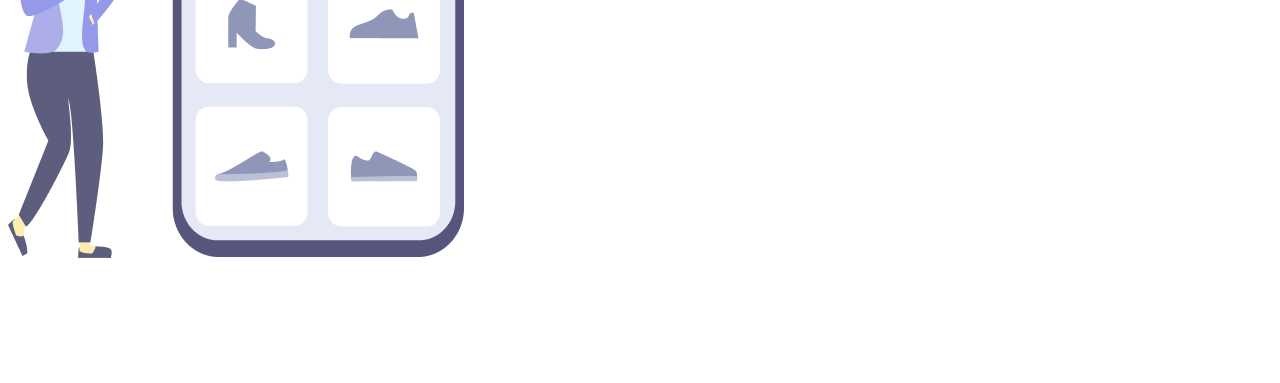
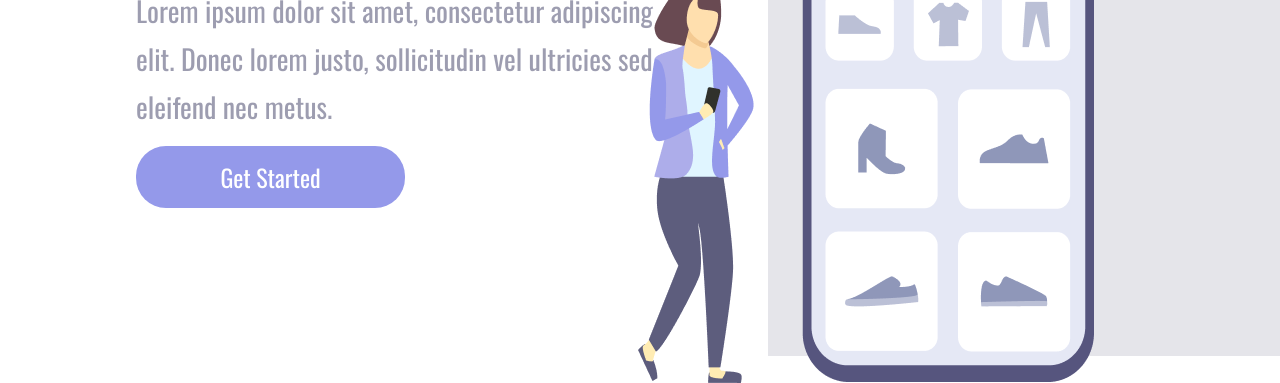
Before and after one commit to SaymonC/Primeiro-Projeto-Responsivo, a plain HTML site: page index.html in a window 1280 px wide. Shown: the part 444-827 px from the top of the page. Before the commit the page ends 800 px from the top, so only its background shows below. Drawn offline with nearby package versions, Linux system fonts and the light colour scheme.

Commit message:
Alteracao link css

```diff
--- a/index.html
+++ b/index.html
@@ -4,7 +4,7 @@
 <head>
     <meta charset="UTF-8">
     <meta name="viewport" content="width=device-width, initial-scale=1.0">
-    <link rel="stylesheet" href="./Projeto2.css">
+    <link rel="stylesheet" href="./styles.css">
     <link rel="preconnect" href="https://fonts.googleapis.com">
     <link rel="preconnect" href="https://fonts.gstatic.com" crossorigin>
     <link href="https://fonts.googleapis.com/css2?family=Oswald:wght@200..700&display=swap" rel="stylesheet">
```
